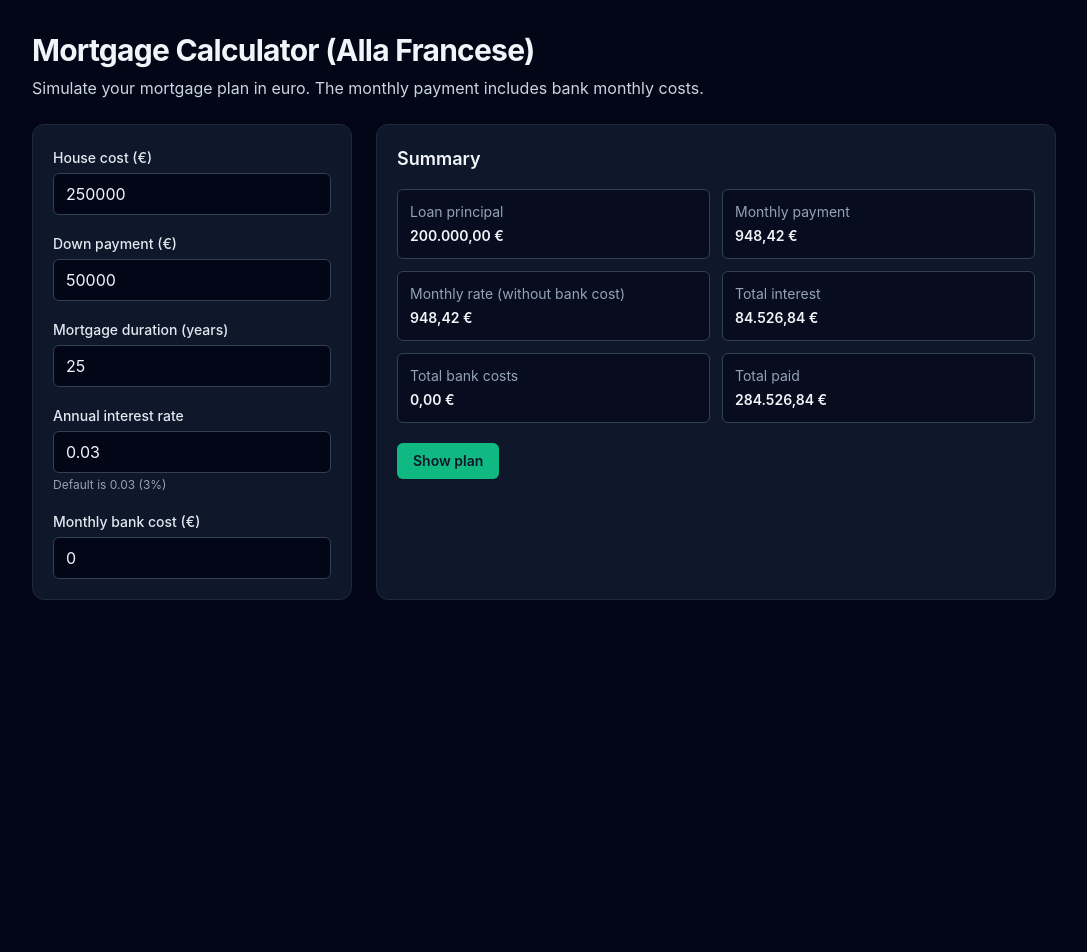
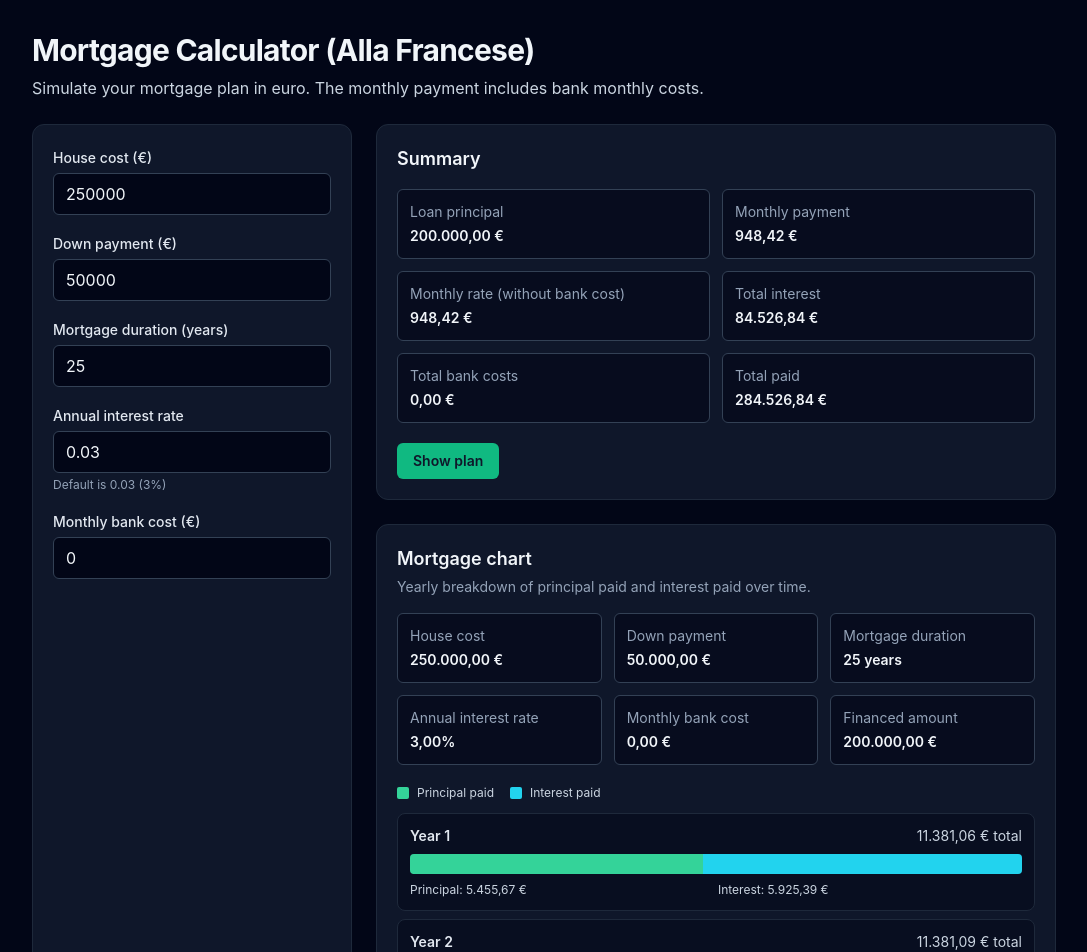
Before and after one commit to samdalvai/mortgage-calculator, a React (Vite) app: page / in a window 1280 px wide. Shown: the top 952 px of the page, without its empty margins (96-1183 px from the left). Before the commit the page ends 800 px from the top, so only its background shows below. Built offline with nearby package versions, Linux system fonts and the light colour scheme; the HTML template or start-up script is replaced by a standard one.

Commit message:
Add mortgage recap and yearly principal/interest chart

```diff
--- a/src/App.tsx
+++ b/src/App.tsx
@@ -7,6 +7,18 @@ const euroFormatter = new Intl.NumberFormat('it-IT', {
   currency: 'EUR',
   maximumFractionDigits: 2,
 })
+
+const percentFormatter = new Intl.NumberFormat('it-IT', {
+  style: 'percent',
+  minimumFractionDigits: 2,
+  maximumFractionDigits: 2,
+})
+
+type YearlyChartData = {
+  year: number
+  principal: number
+  interest: number
+}
 
 function App() {
   const [houseCost, setHouseCost] = useState(250000)
@@ -27,6 +39,33 @@ function App() {
       }),
     [annualInterestRate, downPayment, houseCost, monthlyBankCost, years],
   )
+
+  const yearlyChartData = useMemo<YearlyChartData[]>(() => {
+    const yearlyMap = new Map<number, YearlyChartData>()
+
+    plan.installments.forEach((installment) => {
+      const year = Math.ceil(installment.month / 12)
+      const existing = yearlyMap.get(year)
+
+      if (existing) {
+        existing.principal += installment.principal
+        existing.interest += installment.interest
+        return
+      }
+
+      yearlyMap.set(year, {
+        year,
+        principal: installment.principal,
+        interest: installment.interest,
+      })
+    })
+
+    return Array.from(yearlyMap.values()).map((item) => ({
+      ...item,
+      principal: roundToCents(item.principal),
+      interest: roundToCents(item.interest),
+    }))
+  }, [plan.installments])
 
   return (
     <main className="min-h-screen bg-slate-950 px-4 py-8 text-slate-100 sm:px-6 lg:px-8">
@@ -82,6 +121,7 @@ function App() {
             />
           </form>
 
+          <div className="space-y-6">
             <div className="rounded-xl border border-slate-800 bg-slate-900 p-4 sm:p-5">
               <h2 className="text-lg font-semibold">Summary</h2>
               <dl className="mt-4 grid grid-cols-1 gap-3 text-sm sm:grid-cols-2">
@@ -105,7 +145,7 @@ function App() {
               </button>
 
               {showPlan ? (
-              <ul className="mt-5 space-y-3">
+                <ul className="mt-5 max-h-[420px] space-y-3 overflow-y-auto pr-1">
                   {plan.installments.map((installment) => (
                     <li
                       key={installment.month}
@@ -126,6 +166,25 @@ function App() {
                   ))}
                 </ul>
               ) : null}
+            </div>
+
+            <div className="rounded-xl border border-slate-800 bg-slate-900 p-4 sm:p-5">
+              <h2 className="text-lg font-semibold">Mortgage chart</h2>
+              <p className="mt-1 text-xs text-slate-400 sm:text-sm">
+                Yearly breakdown of principal paid and interest paid over time.
+              </p>
+
+              <dl className="mt-4 grid grid-cols-1 gap-3 text-sm sm:grid-cols-2 lg:grid-cols-3">
+                <SummaryItem label="House cost" value={euroFormatter.format(houseCost)} />
+                <SummaryItem label="Down payment" value={euroFormatter.format(downPayment)} />
+                <SummaryItem label="Mortgage duration" value={`${years} years`} />
+                <SummaryItem label="Annual interest rate" value={percentFormatter.format(annualInterestRate)} />
+                <SummaryItem label="Monthly bank cost" value={euroFormatter.format(monthlyBankCost)} />
+                <SummaryItem label="Financed amount" value={euroFormatter.format(plan.principal)} />
+              </dl>
+
+              <MortgageBreakdownChart data={yearlyChartData} />
+            </div>
           </div>
         </div>
       </section>
@@ -181,4 +240,67 @@ function PlanValue({ label, value }: { label: string; value: string }) {
   )
 }
 
+function MortgageBreakdownChart({ data }: { data: YearlyChartData[] }) {
+  if (data.length === 0) {
+    return <p className="mt-4 text-sm text-slate-400">No chart data available yet.</p>
+  }
+
+  const maxCombinedValue = Math.max(...data.map((item) => item.principal + item.interest), 1)
+
+  return (
+    <div className="mt-5">
+      <div className="mb-3 flex items-center gap-4 text-xs text-slate-300">
+        <span className="inline-flex items-center gap-2">
+          <span className="h-3 w-3 rounded-sm bg-emerald-400" aria-hidden />
+          Principal paid
+        </span>
+        <span className="inline-flex items-center gap-2">
+          <span className="h-3 w-3 rounded-sm bg-cyan-400" aria-hidden />
+          Interest paid
+        </span>
+      </div>
+
+      <ul className="space-y-2">
+        {data.map((item) => {
+          const principalPercent = (item.principal / maxCombinedValue) * 100
+          const interestPercent = (item.interest / maxCombinedValue) * 100
+
+          return (
+            <li key={item.year} className="rounded-lg border border-slate-800 bg-slate-950/50 p-3">
+              <div className="mb-2 flex items-center justify-between text-xs sm:text-sm">
+                <span className="font-semibold text-slate-200">Year {item.year}</span>
+                <span className="text-slate-300">
+                  {euroFormatter.format(item.principal + item.interest)} total
+                </span>
+              </div>
+
+              <div className="h-5 overflow-hidden rounded bg-slate-800">
+                <div className="flex h-full w-full">
+                  <div
+                    className="h-full bg-emerald-400"
+                    style={{ width: `${principalPercent}%` }}
+                    title={`Principal: ${euroFormatter.format(item.principal)}`}
+                  />
+                  <div
+                    className="h-full bg-cyan-400"
+                    style={{ width: `${interestPercent}%` }}
+                    title={`Interest: ${euroFormatter.format(item.interest)}`}
+                  />
+                </div>
+              </div>
+
+              <div className="mt-2 grid grid-cols-1 gap-1 text-xs text-slate-300 sm:grid-cols-2">
+                <span>Principal: {euroFormatter.format(item.principal)}</span>
+                <span>Interest: {euroFormatter.format(item.interest)}</span>
+              </div>
+            </li>
+          )
+        })}
+      </ul>
+    </div>
+  )
+}
+
+const roundToCents = (value: number): number => Math.round(value * 100) / 100
+
 export default App
```
Lines whose indentation alone changed are shown as unchanged.
